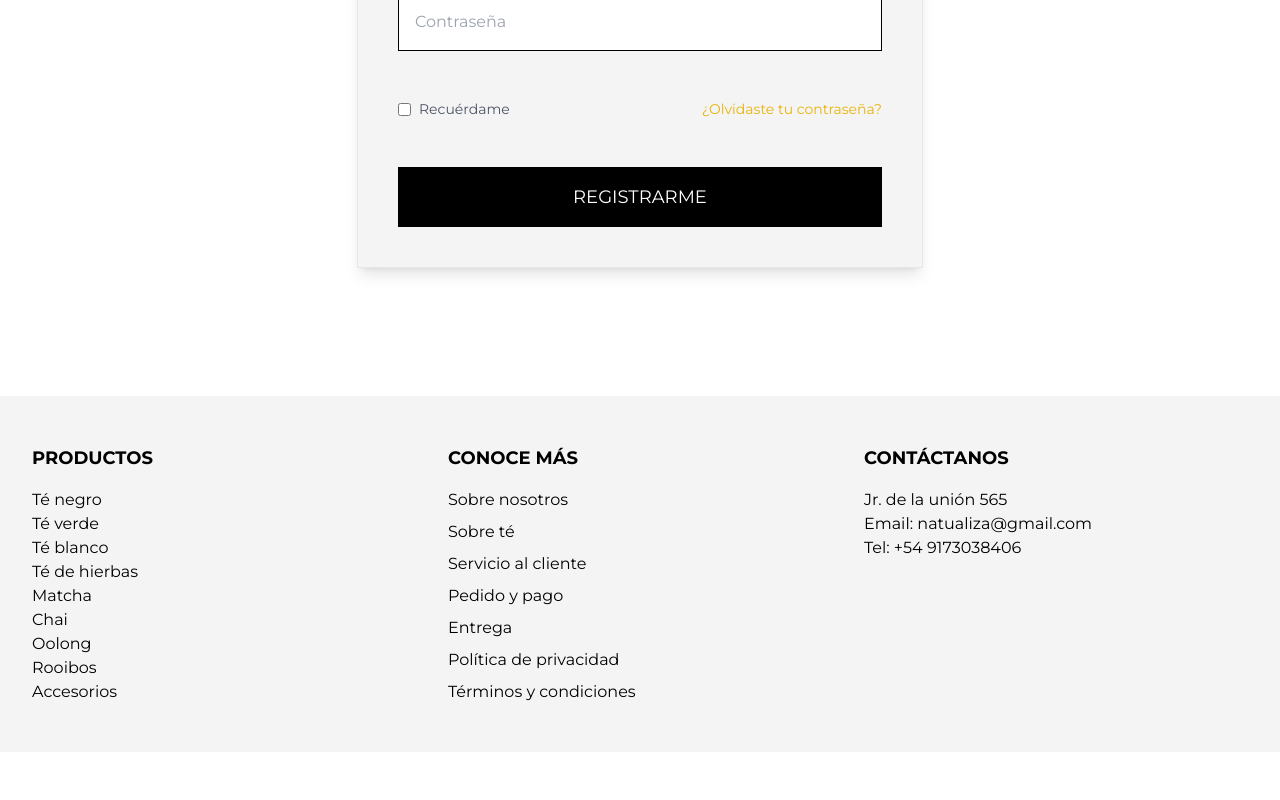
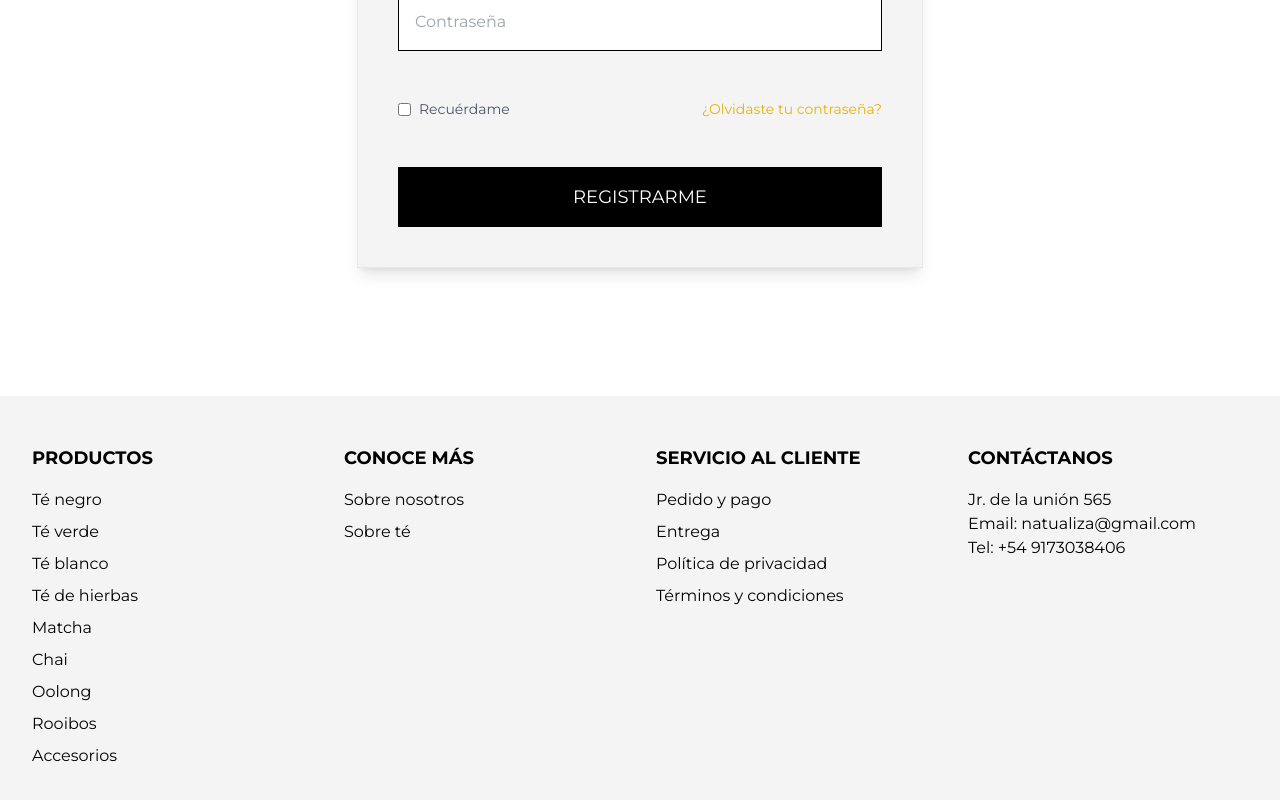
Before and after one commit to yeniffer8a/naturaliza, a React (Vite) app in the folder client/: page /register in a window 1280 px wide. Shown: the part 776-1576 px from the top of the page. Before the commit the page ends 1528 px from the top, so only its background shows below. Built offline with nearby package versions, Linux system fonts and the light colour scheme; a web font is replaced by a local one.

Commit message:
changing a little bit the footer to actually have 4 columns and not having conflict when i bring the new footer

```diff
--- a/client/src/components/Footer.tsx
+++ b/client/src/components/Footer.tsx
@@ -3,87 +3,49 @@ import { Link } from "react-router-dom";
 export function Footer() {
   return (
     <footer className="bg-backgroundVariant text-primary py-12">
-      <div className="container-section grid grid-cols-1 md:grid-cols-3  gap-8">
+      <div className="container-section grid grid-cols-2 sm:grid-cols-3 md:grid-cols-4 gap-8">
+
+        {/* PRODUCTS */}
         <div>
           <h3 className="font-bold text-lg mb-4">PRODUCTOS</h3>
           <ul className="space-y-2">
-            <li>
-              <Link to="/products/black-tea">Té negro</Link>
-            </li>
-          </ul>
-          <ul>
-            <li>
-              <Link to="/products/greeen-tea">Té verde</Link>
-            </li>
-          </ul>
-          <ul>
-            <li>
-              <Link to="/products/white-tea">Té blanco</Link>
-            </li>
-          </ul>
-          <ul>
-            <li>
-              <Link to="/products/herbs-tea">Té de hierbas</Link>
-            </li>
-          </ul>
-          <ul>
-            <li>
-              <Link to="/products/matcha">Matcha</Link>
-            </li>
-          </ul>
-          <ul>
-            <li>
-              <Link to="/products/chai">Chai</Link>
-            </li>
-          </ul>
-          <ul>
-            <li>
-              <Link to="/products/oolong">Oolong</Link>
-            </li>
-          </ul>
-          <ul>
-            <li>
-              <Link to="/products/rooibos">Rooibos</Link>
-            </li>
-          </ul>
-          <ul>
-            <li>
-              <Link to="/products/appliances">Accesorios</Link>
-            </li>
+            <li><Link to="/products/black-tea">Té negro</Link></li>
+            <li><Link to="/products/green-tea">Té verde</Link></li>
+            <li><Link to="/products/white-tea">Té blanco</Link></li>
+            <li><Link to="/products/herbs-tea">Té de hierbas</Link></li>
+            <li><Link to="/products/matcha">Matcha</Link></li>
+            <li><Link to="/products/chai">Chai</Link></li>
+            <li><Link to="/products/oolong">Oolong</Link></li>
+            <li><Link to="/products/rooibos">Rooibos</Link></li>
+            <li><Link to="/products/appliances">Accesorios</Link></li>
           </ul>
         </div>
 
+        {/* ABOUT US */}
         <div>
           <h3 className="font-bold text-lg mb-4">CONOCE MÁS</h3>
           <ul className="space-y-2">
-            <li>
-              <Link to="/about-us">Sobre nosotros</Link>
-            </li>
-            <li>
-              <Link to="/about-tea">Sobre té</Link>
-            </li>
-            <li>
-              <Link to="/client-service">Servicio al cliente</Link>
-            </li>
-            <li>
-              <Link to="/order-payment">Pedido y pago</Link>
-            </li>
-            <li>
-              <Link to="/delivery">Entrega</Link>
-            </li>
-            <li>
-              <Link to="/privacy">Política de privacidad</Link>
-            </li>
-            <li>
-              <Link to="/terms">Términos y condiciones</Link>
-            </li>
+            <li><Link to="/about-us">Sobre nosotros</Link></li>
+            <li><Link to="/about-tea">Sobre té</Link></li>
           </ul>
         </div>
 
+        {/* CUSTOMER SERVICE */}
+        <div>
+          <h3 className="font-bold text-lg mb-4">SERVICIO AL CLIENTE</h3>
+          <ul className="space-y-2">
+            <li><Link to="/order-payment">Pedido y pago</Link></li>
+            <li><Link to="/delivery">Entrega</Link></li>
+            <li><Link to="/privacy">Política de privacidad</Link></li>
+            <li><Link to="/terms">Términos y condiciones</Link></li>
+          </ul>
+        </div>
+
+        {/* CONTACT US */}
         <div>
           <h3 className="font-bold text-lg mb-4">CONTÁCTANOS</h3>
           <p>Jr. de la unión 565</p>
-          <p>Email: natualiza@gmail.com</p>
+          <p>Email: <a href="mailto:natualiza@gmail.com" className="hover:text-secondary">natualiza@gmail.com</a></p>
           <p>Tel: +54 9173038406</p>
         </div>
       </div>
```
